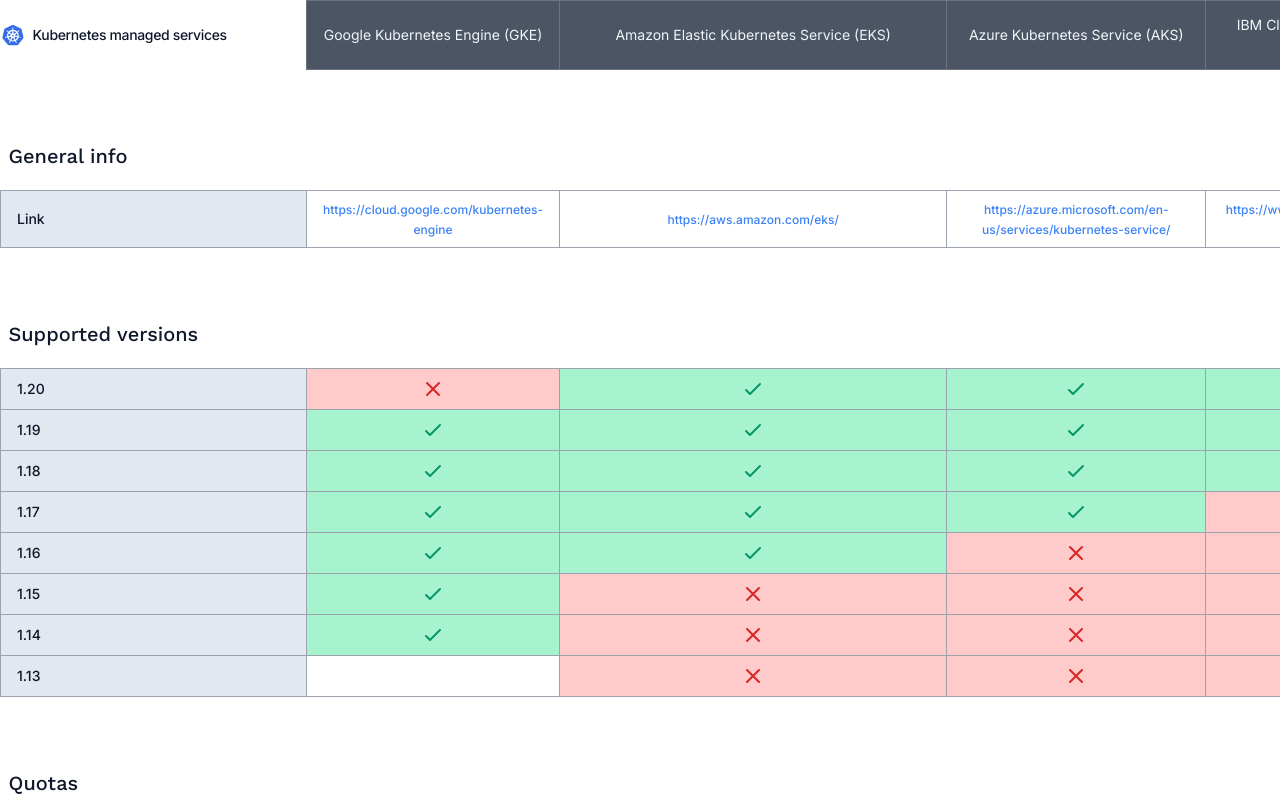
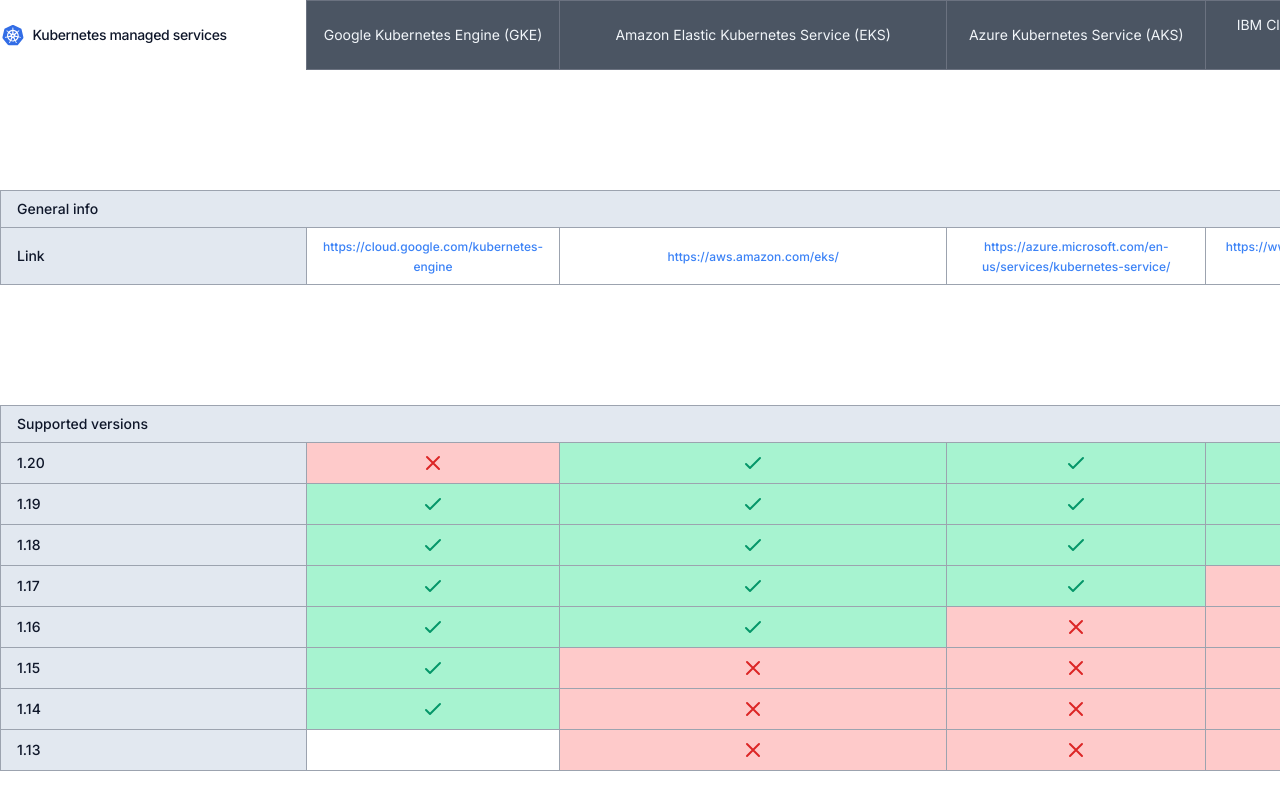
Before and after one commit to salimabsi/kubernetes-managed-services, a Next.js app: page / in a window 1280 px wide. Shown: the top 800 px of the page. Built offline with nearby package versions, Linux system fonts and the light colour scheme.

Commit message:
Make the section title sticky

```diff
--- a/components/desktop-view/table-section.js
+++ b/components/desktop-view/table-section.js
@@ -2,9 +2,14 @@
 
 export default function TableSection({ sectionData }) {
 
+    const scrollToLeft = () => window.scrollTo({ left: 0, behavior: 'smooth' });
+
     return (
         <>
-            <div><span>{sectionData.title}</span></div>
+            <div className="mt-16"></div>
+            <tr onClick={scrollToLeft} className="sticky-row">
+                <td className="sticky-title" colSpan="99"><span>{sectionData.title}</span></td>
+            </tr>
             {sectionData.rows.map((row, index) => (
                 <tr key={index}>
                     <td>{row[0]}</td>
```
